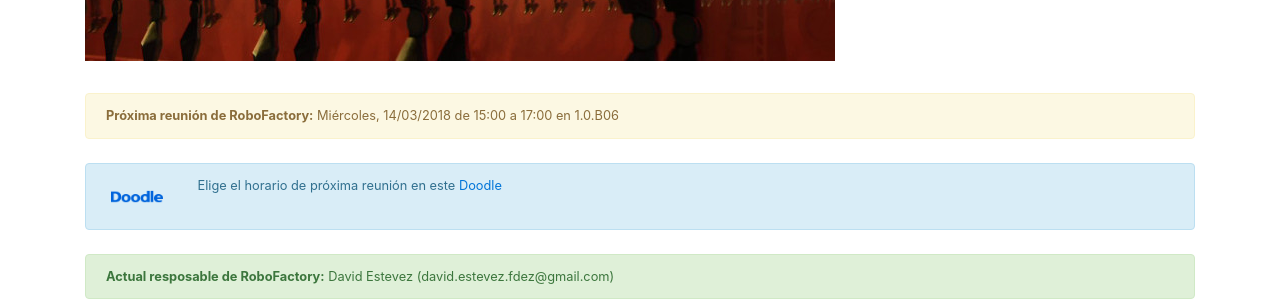
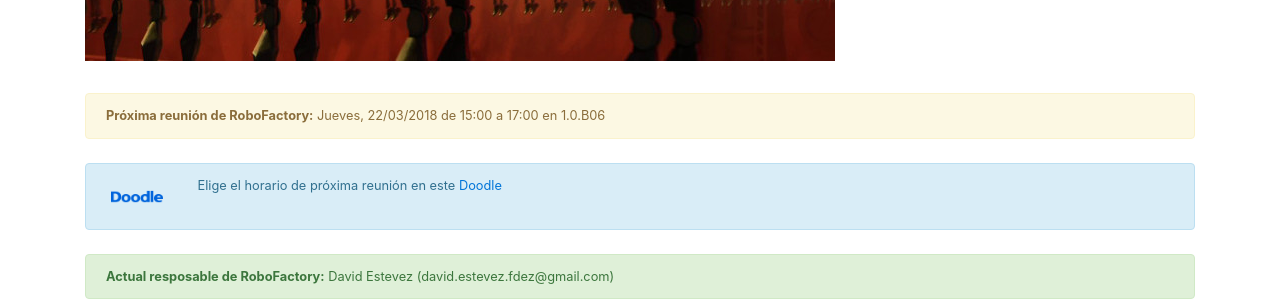
Before and after one commit to asrob-uc3m/asrob-uc3m.github.io, a Jekyll site: the page built from _workgroups/2017-09-19-robofactory.markdown, in a window 1280 px wide and 900 px high, scrolled down 831 px. Shown: the part 335-636 px from the top of the window. Built offline with Jekyll 4.4.1, drawn with Linux system fonts in a browser that asks for light colours.

Commit message:
Update next_meeting for workgroup RoboFactory

```diff
--- a/_workgroups/2017-09-19-robofactory.markdown
+++ b/_workgroups/2017-09-19-robofactory.markdown
@@ -4,7 +4,7 @@ layout: workgroup
 manager: David Estevez
 manager_email: david.estevez.fdez@gmail.com
 name: RoboFactory
-next_meeting: "Mi\xE9rcoles, 14/03/2018 de 15:00 a 17:00 en 1.0.B06"
+next_meeting: Jueves, 22/03/2018 de 15:00 a 17:00 en 1.0.B06
 next_meeting_doodle: https://doodle.com/poll/maivqpdnmcvm74cd
 picture: /img/robofactory.jpg
 picture_full: /img/robofactory-full.jpg
```
